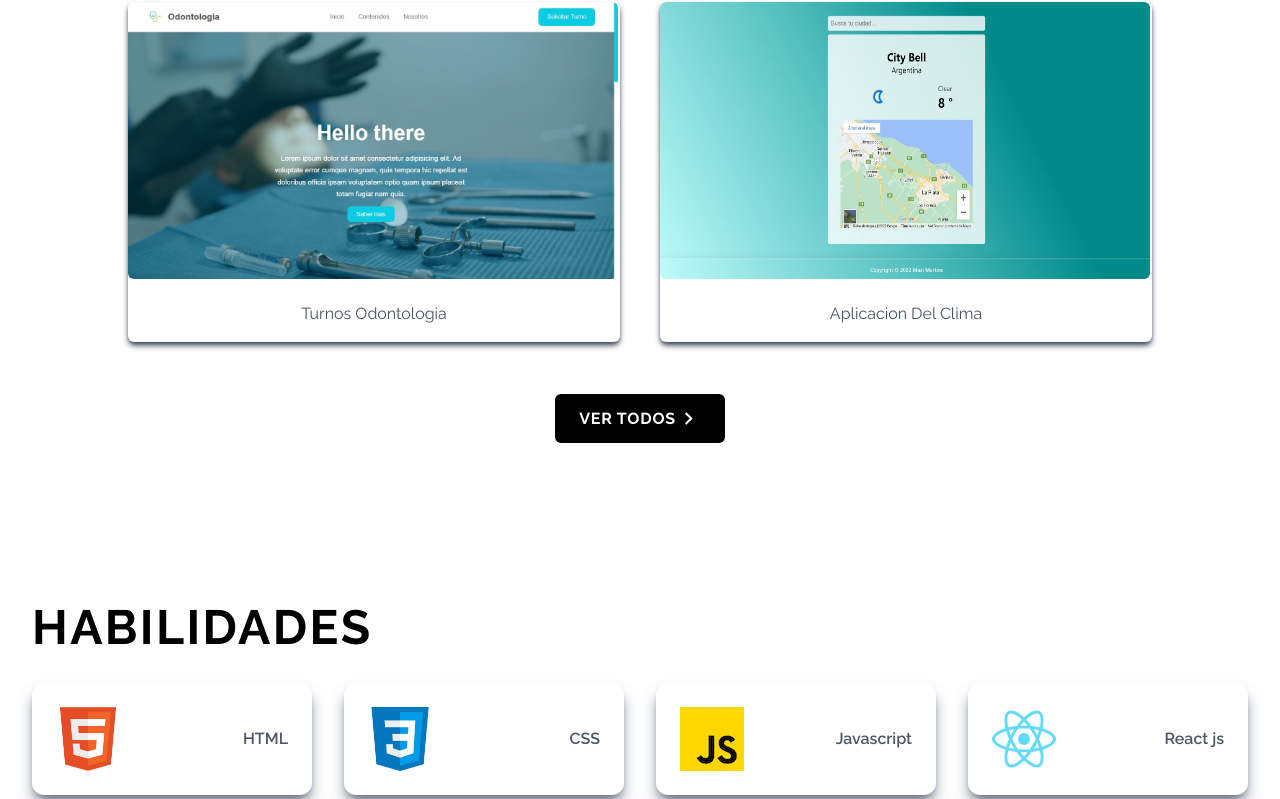
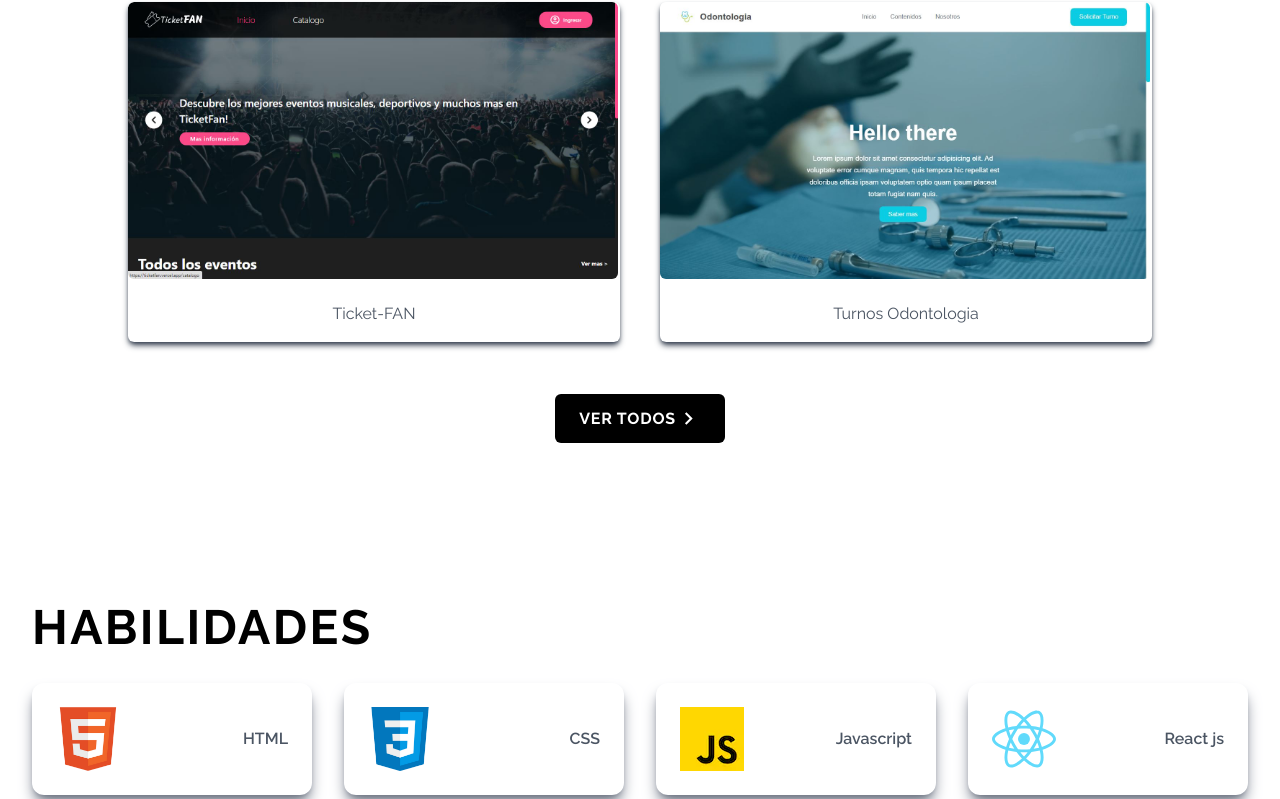
Before and after one commit to MaxiiMartins/p-maxiimartins, a Next.js app: page / in a window 1280 px wide. Shown: the part 1010-1809 px from the top of the page. Built offline with nearby package versions, Linux system fonts and the light colour scheme.

Commit message:
Agregando proyecto nuevo

```diff
--- a/src/data.js
+++ b/src/data.js
@@ -1,13 +1,24 @@
 import clima from "../public/images/proyectos/clima.jpg";
 import lista from "../public/images/proyectos/lista.jpg";
 import odontologia from "../public/images/proyectos/fas.jpg";
-import dog from "../public/images/proyectos/pidogs.JPG"
-import sneakers from "../public/images/proyectos/ecommerce.JPG"
-import peliculas from "../public/images/proyectos/peliculas.JPG"
+import dog from "../public/images/proyectos/pidogs.JPG";
+import sneakers from "../public/images/proyectos/ecommerce.JPG";
+import peliculas from "../public/images/proyectos/peliculas.JPG";
+import ticketfan from "../public/images/proyectos/ticketfan.jpg";
 
 const proyectos = [
   {
     id: 1,
+    title: "Ticket-FAN",
+    description:
+      " Ticket-FAN es una aplicación de venta de tickets de eventos musicales, deportivos, etc. Fue desarrollada por un grupo de 8 personas donde forme parte del front-end junto a otros compañeros, también se encontraban diseñadoras y desarrolladores back-end",
+    src: ticketfan,
+    url: "/ticket-fan",
+    deploy: "https://ticketfan.vercel.app/",
+    link: "https://github.com/No-Country/c8-09-t-csharp-react/"
+  },
+  {
+    id: 2,
     title: "Turnos odontologia",
     description:
       "Es una pagina de un Consultorio Odontológico en donde los pacientes puedan pedir sus turnos online y tendra un panel donde podran administrar los turnos (EN DESARROLLO)",
@@ -17,7 +28,7 @@ const proyectos = [
     link: "https://github.com/MaxiiMartins/proyecto-turnos"
   },
   {
-    id: 2,
+    id: 3,
     title: "Aplicacion del clima",
     description:
       "Cree un Widget para poder consultar el clima de tu cuidad y te muestra la ubicacion. ",
@@ -27,16 +38,17 @@ const proyectos = [
     link: "https://github.com/MaxiiMartins/10-app-react/tree/main/clima"
   },
   {
-    id:3,
-    title:"Lista de tarea",
-    description:"Es una aplicación web simple donde podés gestionar una lista de tareas pendientes, podés agregar una tarea a tu lista y eliminar las tareas realizadas. Espero tengas una buena experiencia utilizando la aplicación. Saludos 👋",
+    id: 4,
+    title: "Lista de tarea",
+    description:
+      "Es una aplicación web simple donde podés gestionar una lista de tareas pendientes, podés agregar una tarea a tu lista y eliminar las tareas realizadas. Espero tengas una buena experiencia utilizando la aplicación. Saludos 👋",
     src: lista,
     url: "/lista",
     deploy: "https://lista-de-tarea-mx.vercel.app/",
-    link:"https://github.com/MaxiiMartins/app-todo-react"
+    link: "https://github.com/MaxiiMartins/app-todo-react"
   },
   {
-    id: 4,
+    id: 5,
     title: "Dogs",
     description:
       "Es una SPA (Single Page Application) con consumo de API (thedogapi.com) y una Base de datos propia. Podrás buscar una raza y ver más detalles de cada una también tendrás la posibilidad de crear una nueva raza.",
@@ -46,7 +58,7 @@ const proyectos = [
     link: "https://github.com/MaxiiMartins/PI-Dogs"
   },
   {
-    id: 5,
+    id: 6,
     title: "Sneakers E-Commerce",
     description:
       "Aplicacion web para la compra de zapatillas. Soporta pago con QR, MercadoPago y PayPal. Dispone tanto de un panel de usuario donde revisar perfil, favoritos, carrito de compra e historial de compras, como de un panel de administrador con estadísticas de ventas, stock, categorías y usuarios donde crear, buscar, editar o eliminar cualquiera de los anteriores.",
@@ -56,7 +68,7 @@ const proyectos = [
     link: "https://github.com/MaxiiMartins/pfinal_client"
   },
   {
-    id: 6,
+    id: 7,
     title: "M-flix",
     description:
       "Es una pagina donde podras buscar las peliculas y series favoritas. El diseño esta orientado a una de las plataforma de streaming mas famosas. (EN DESARROLLO)",
@@ -64,8 +76,7 @@ const proyectos = [
     url: "/mflix",
     deploy: "",
     link: "https://github.com/MaxiiMartins/"
-  },
+  }
 ];
 
-
-export default proyectos
+export default proyectos;
```
Also changed, not shown: public/images/proyectos/ticketfan.jpg (added).
